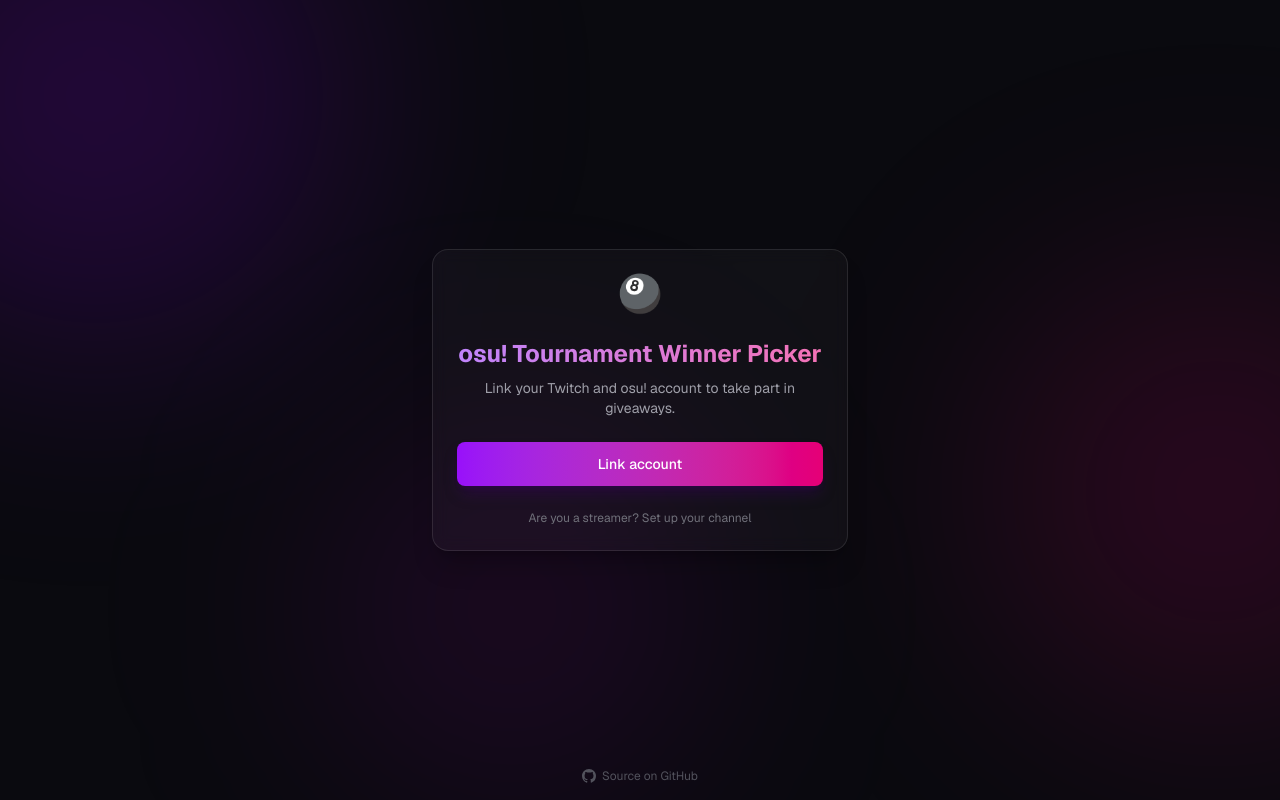
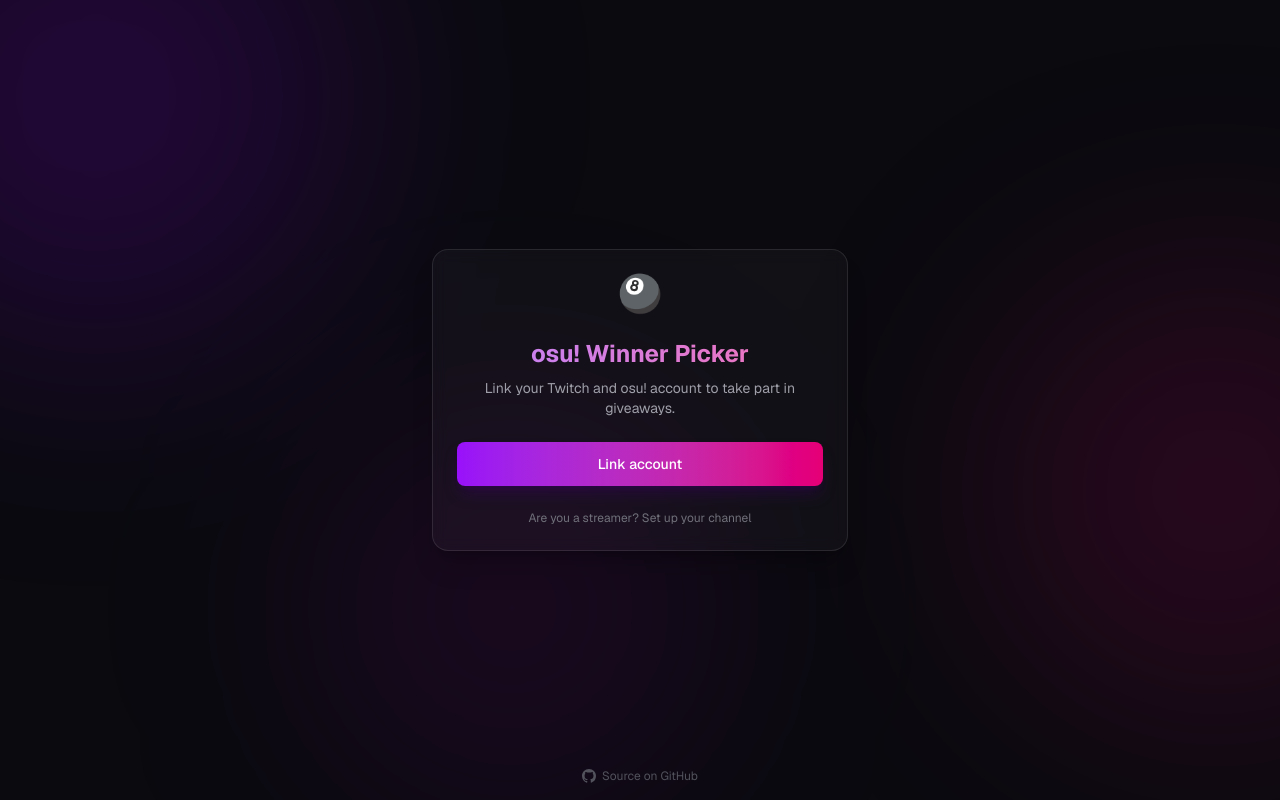
Before and after one commit to lekluge/koipond, a Next.js app: page / in a window 1280 px wide. Built offline with nearby package versions, Linux system fonts and the light colour scheme.

Commit message:
Shortens product name to "osu! Winner Picker"
Drops "Tournament" from the headings on the landing and demo pages for a cleaner, more concise branding.

```diff
--- a/src/app/demo/page.tsx
+++ b/src/app/demo/page.tsx
@@ -8,7 +8,7 @@
         <p className="rounded-full border border-amber-500/30 bg-amber-500/10 px-3 py-1 text-xs font-medium text-amber-300">
           DEMO — runs entirely without Supabase/Twitch/osu! setup
         </p>
-        <h1 className="text-2xl font-bold text-gradient">osu! Tournament Winner Picker — POC</h1>
+        <h1 className="text-2xl font-bold text-gradient">osu! Winner Picker — POC</h1>
         <p className="text-sm text-zinc-400">
           13 dummy participants are already preloaded. Best to open the dashboard and overlay in
           two tabs side by side.
--- a/src/app/page.tsx
+++ b/src/app/page.tsx
@@ -8,7 +8,7 @@
         <div className={cardClass + " flex flex-col items-center gap-6"}>
           <span className="text-4xl">🎱</span>
           <div>
-            <h1 className="text-2xl font-bold text-gradient">osu! Tournament Winner Picker</h1>
+            <h1 className="text-2xl font-bold text-gradient">osu! Winner Picker</h1>
             <p className="mt-2 text-sm text-zinc-400">
               Link your Twitch and osu! account to take part in giveaways.
             </p>
```
